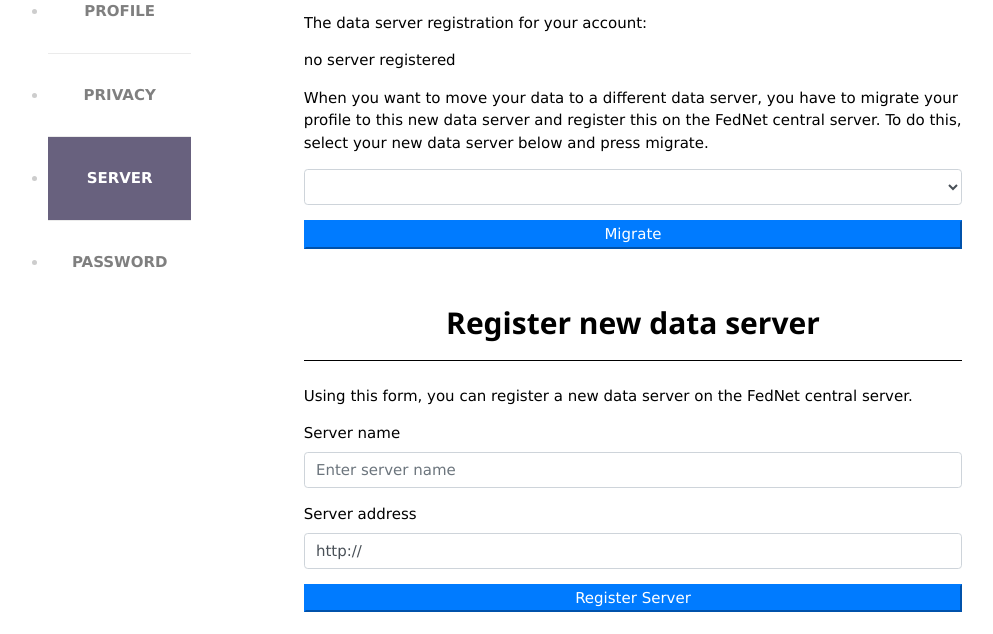
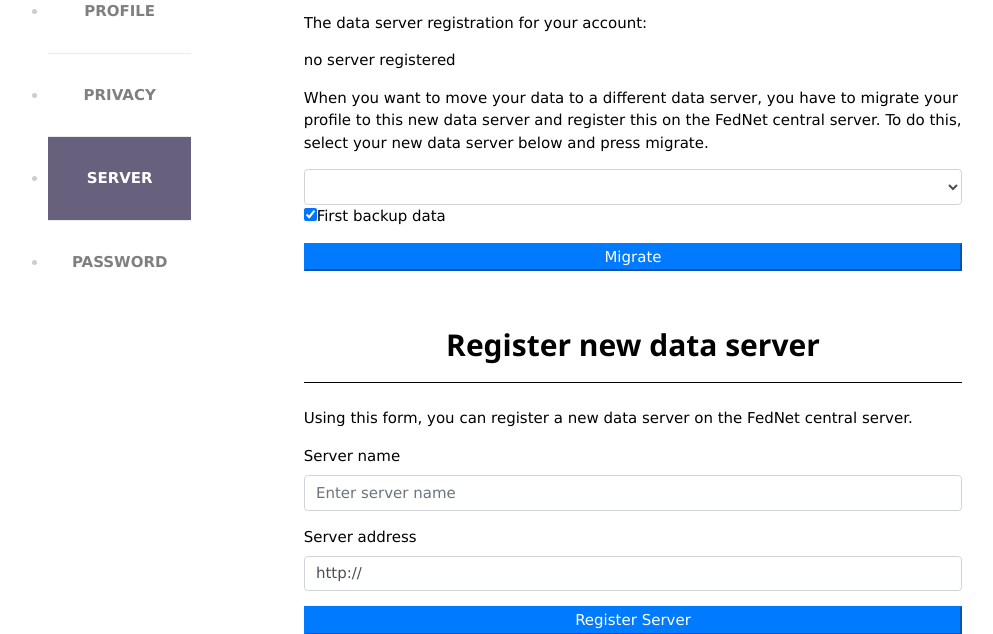
Before and after one commit to rummens1337/federated-social-network, a Python web app: template app/templates/settings/server.html in a window 1280 px wide. Shown: the part 192-826 px from the top of the page, without its empty margins (7-1000 px from the left). Run offline with Jinja, Linux system fonts and the light colour scheme; the template is opened without the code that fills it, so the values that code supplies are empty; some libraries are stand-ins or nearby versions.

Commit message:
Added checkbox for data backup in migration.

```diff
--- a/app/static/javascript/settings/server.js
+++ b/app/static/javascript/settings/server.js
@@ -40,8 +40,9 @@ function migrateData() {
             alertError("Exporting data, please do not leave this page until this process has finished!", 5000);
             var blob = new Blob([res], {type: "application/zip"});
 
-            // Use this to download file to browser (maybe option).
-            // saveAs(blob, "export.zip")
+            if (form.save_data_zip.checked == true) {
+                saveAs(blob, "export.zip")
+            }
 
             // To set to user chosen new server.
             var newServer = currentDataServer;
--- a/app/templates/settings/server.html
+++ b/app/templates/settings/server.html
@@ -22,6 +22,7 @@
             <form name="migratedata">
                 <div class="form-group">
                     <select id="select_server" name="select_server" class="form-control form-control-settings"></select>
+                    <input type="checkbox" checked id="save_data_zip" name="save_data_zip">First backup data</input>
                 </div>
                 <button type="submit" class="btn-primary btn-block" onclick="migrateData();">Migrate</button>
             </form>
```
